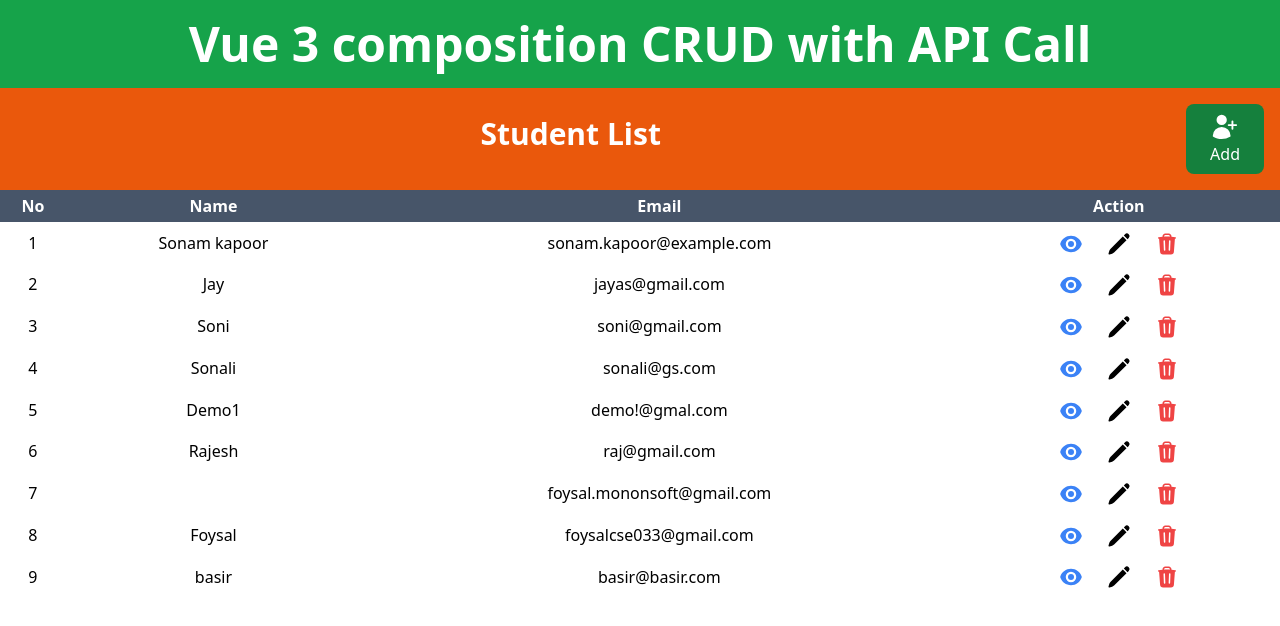
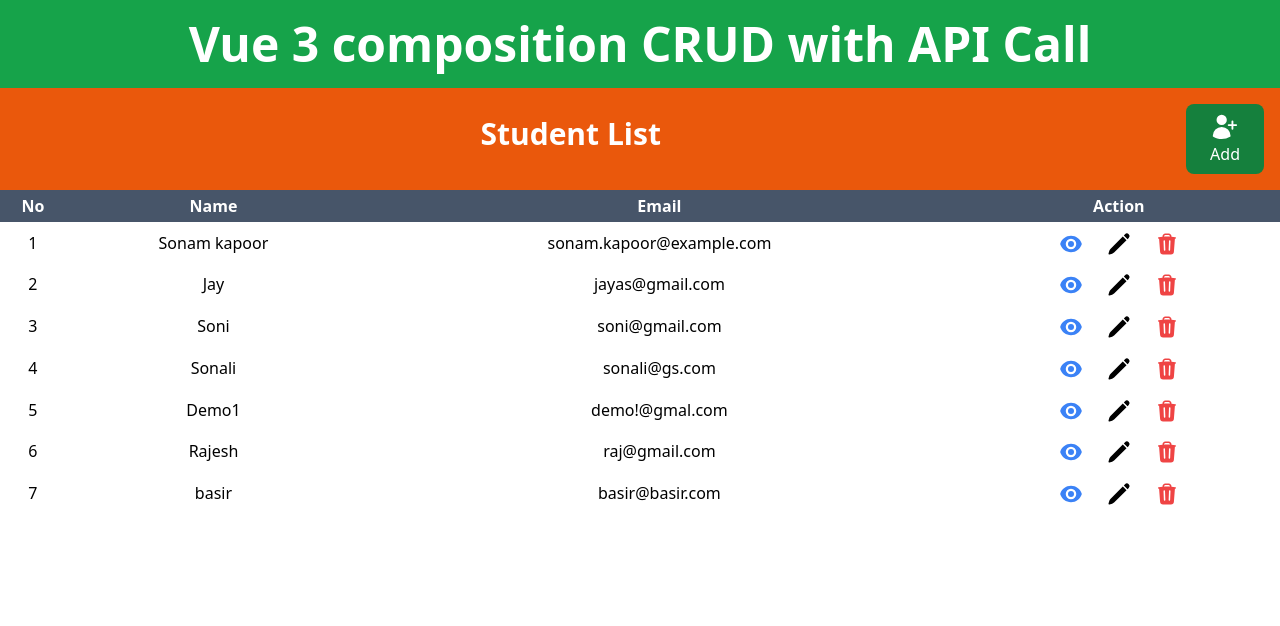
Before and after one commit to mahmoodfoysal/CRUD-API-vue3, a Vue app: page / in a window 1280 px wide. Shown: the top 626 px of the page. Built offline with nearby package versions, Linux system fonts and the light colour scheme; data requests are answered from the project's data file.

Commit message:
delete api done

```diff
--- a/db.json
+++ b/db.json
@@ -31,16 +31,6 @@
       "id": "8"
     },
     {
-      "id": "e530",
-      "stuname": "",
-      "email": "foysal.mononsoft@gmail.com"
-    },
-    {
-      "id": "a146",
-      "stuname": "Foysal",
-      "email": "foysalcse033@gmail.com"
-    },
-    {
       "id": "9448",
       "stuname": "basir",
       "email": "basir@basir.com"
--- a/src/components/Student/List.vue
+++ b/src/components/Student/List.vue
@@ -9,7 +9,7 @@ import {
 import useStudent from '../../composiable/studentAPI.js';
 import { onMounted } from 'vue';
 
-const {getAllStudentData, studentData, error} = useStudent();
+const {getAllStudentData, deleteStudent, studentData, error} = useStudent();
 onMounted(getAllStudentData);
 
 const handleDeleteStudent = async (id) => {
@@ -18,7 +18,8 @@ const handleDeleteStudent = async (id) => {
 
     }
     else {
-        console.log("Deleted ID", id);
+        await deleteStudent(id);
+        await getAllStudentData();
     }
 }
 </script>
@@ -58,7 +59,7 @@ const handleDeleteStudent = async (id) => {
                         <router-link :to="{name: 'Edit', params: {id: data.id}}">
                             <PencilIcon class="text-emeraid-500 h-6 w-6 mx-6 inline cursor-pointer"></PencilIcon>
                         </router-link>
-                        <TrashIcon @click="handleDeleteStudent(1)" class="text-red-500 h-6 w-6 inline cursor-pointer"></TrashIcon>
+                        <TrashIcon @click="handleDeleteStudent(data.id)" class="text-red-500 h-6 w-6 inline cursor-pointer"></TrashIcon>
                     </td>
                 </tr>
             </tbody>
--- a/src/composiable/studentAPI.js
+++ b/src/composiable/studentAPI.js
@@ -73,10 +73,31 @@ export default function useStudent() {
         }
     }
 
+    // delete student data
+    const deleteStudent = async (id) => {
+        studentData.value = [];
+        error.value = null;
+        try {
+            const config = {
+                method: 'DELETE',
+                url: url + id,
+                headers: {
+                    'Content-type': 'application/json'
+                },
+            }
+            const res = await axios(config);
+            studentData.value = res.data;
+        }
+        catch(err) {
+            error.value = err.message;
+        }
+    }
+
     return {
         getAllStudentData,
         getSingleStudent,
         createStudent,
+        deleteStudent,
         updateStudent,
         studentData,
         error
```
